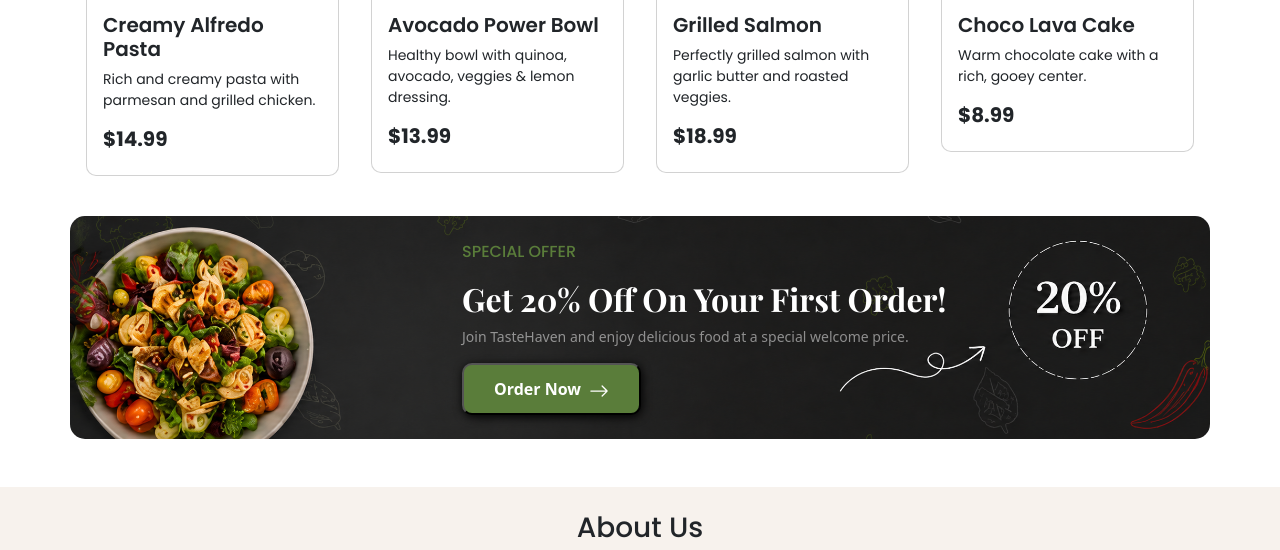
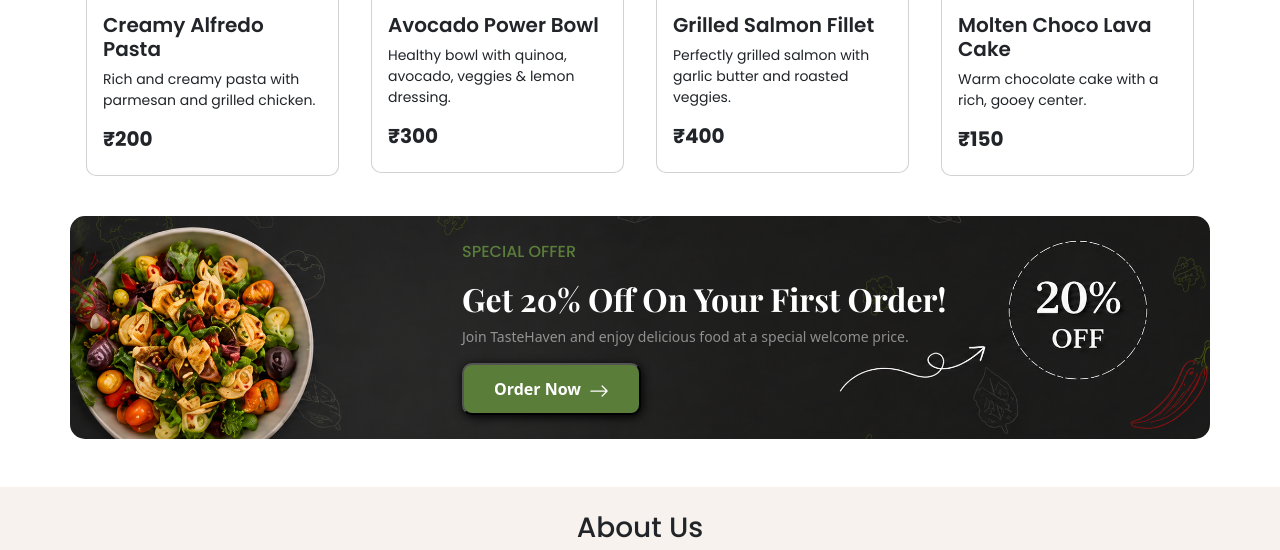
Before and after one commit to Navanee2408/tastehaven, a plain HTML site: page index.html in a window 1280 px wide. Shown: the part 1076-1626 px from the top of the page. Drawn offline with nearby package versions, Linux system fonts and the light colour scheme; a web font is replaced by a local one.

Commit message:
chage indian rupee

```diff
--- a/index.html
+++ b/index.html
@@ -145,7 +145,7 @@
                         <div class="card-body text-start poppins">
                             <h5 class="card-title fw-semibold">Creamy Alfredo Pasta</h5>
                             <p class="card-text feapra">Rich and creamy pasta with parmesan and grilled chicken.</p>
-                            <h5 class="fw-bold">$14.99</h5>
+                            <h5 class="fw-bold">₹200</h5>
                         </div>
                     </div>
                 </div>
@@ -156,7 +156,7 @@
                         <div class="card-body text-start poppins">
                             <h5 class="card-title fw-semibold">Avocado Power Bowl</h5>
                             <p class="card-text feapra">Healthy bowl with quinoa, avocado, veggies & lemon dressing.</p>
-                            <h5 class="fw-bold">$13.99</h5>
+                            <h5 class="fw-bold">₹300</h5>
                         </div>
                     </div>
                 </div>
@@ -165,10 +165,10 @@
                         <img src="./img/Grilled Salmon.jpg" class="card-img-top "
                             style="height:200px; border-radius:10px;" alt="JavaScript">
                         <div class="card-body text-start poppins">
-                            <h5 class="card-title fw-semibold">Grilled Salmon</h5>
+                            <h5 class="card-title fw-semibold">Grilled Salmon Fillet</h5>
                             <p class="card-text feapra">Perfectly grilled salmon with garlic butter and roasted veggies.
                             </p>
-                            <h5 class="fw-bold">$18.99</h5>
+                            <h5 class="fw-bold">₹400</h5>
                         </div>
                     </div>
                 </div>
@@ -177,9 +177,9 @@
                         <img src="./img/Choco Lava Cake.jpg" class="card-img-top"
                             style="height:200px; border-radius:10px;" alt="Bootstrap">
                         <div class="card-body text-start poppins">
-                            <h5 class="card-title fw-semibold">Choco Lava Cake</h5>
+                            <h5 class="card-title fw-semibold">Molten Choco Lava Cake</h5>
                             <p class="card-text feapra">Warm chocolate cake with a rich, gooey center.</p>
-                            <h5 class="fw-bold">$8.99</h5>
+                            <h5 class="fw-bold">₹150</h5>
                         </div>
                     </div>
                 </div>
```
